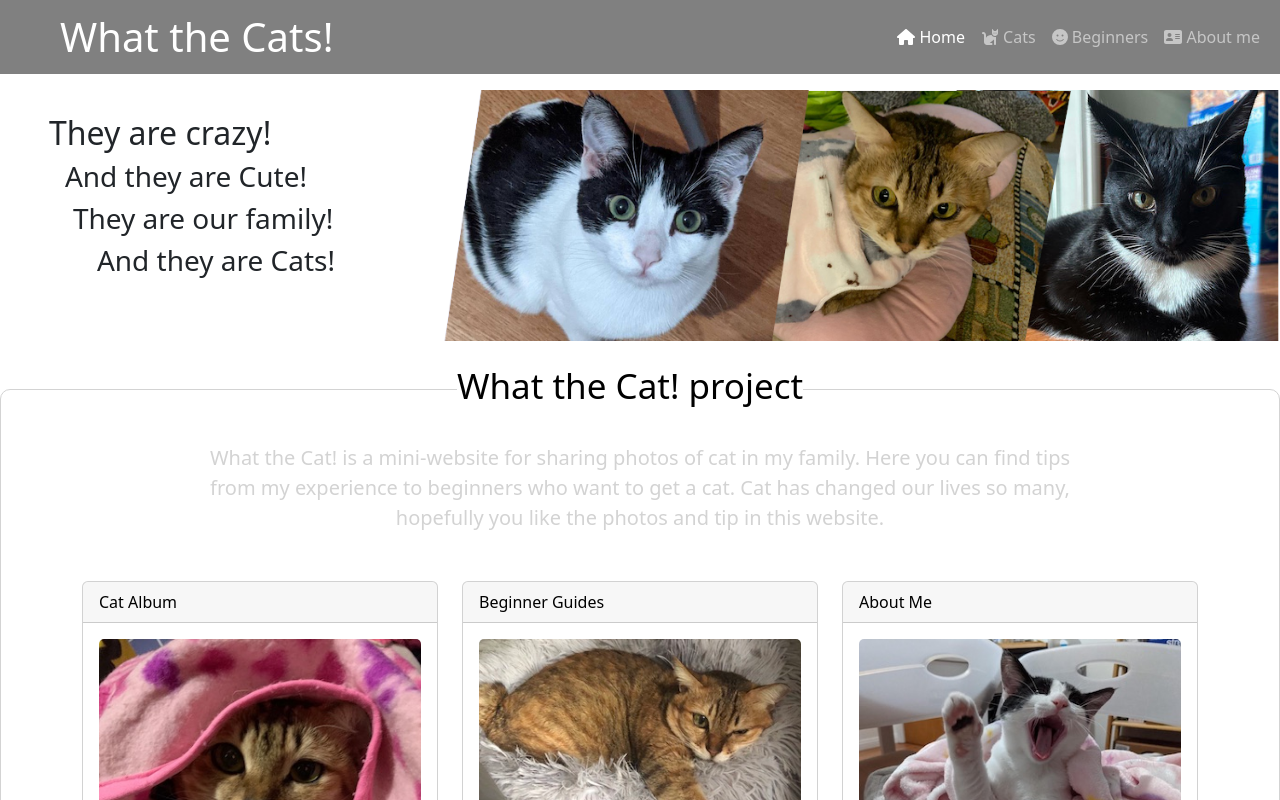
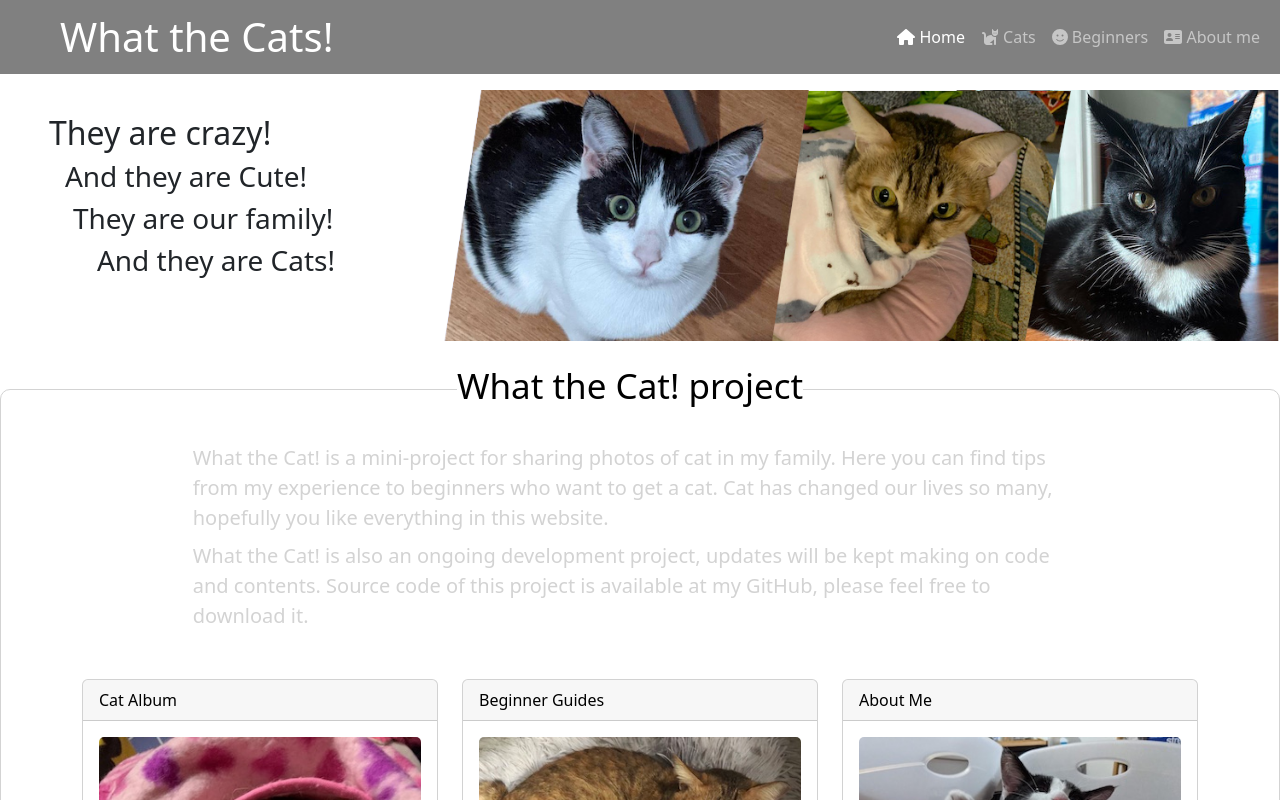
Before and after one commit to joetamsf/wtcatproject, a React (Create React App) app: page / in a window 1280 px wide. Shown: the top 800 px of the page. Built offline with nearby package versions, Linux system fonts and the light colour scheme.

Commit message:
updated homepage content

```diff
--- a/src/App.css
+++ b/src/App.css
@@ -406,7 +406,7 @@
   .nav-text {
       width: 70%;
       margin: auto;
-      text-align: center;
+      text-align: start;
 
   }
 }
--- a/src/App.js
+++ b/src/App.js
@@ -1,4 +1,4 @@
-import React, { useEffect }from 'react';
+import React, { useEffect } from 'react';
 //import logo from './logo.svg';
 //import { Counter } from './features/counter/Counter';
 import './App.css';
--- a/src/pages/HomePage.js
+++ b/src/pages/HomePage.js
@@ -16,10 +16,14 @@ const HomePage = () => {
                 <p className='nav-title1 home-fsize-35'>
                     What the Cat! project
                 </p>
+                <div className='nav-text mb-2'>
+                    What the Cat! is a mini-project for sharing photos of cat in my family.
+                    Here you can find tips from my experience to beginners who want to get a cat.
+                    Cat has changed our lives so many, hopefully you like everything in this website.
+                </div>
                 <div className='nav-text mb-5'>
-                    What the Cat! is a mini-website for sharing photos of cat in my family.
-                    Here you can find tips from my experience to beginners who want to get a cat.
-                    Cat has changed our lives so many, hopefully you like the photos and tip in this website.
+                    What the Cat! is also an ongoing development project, updates will be kept making on code and contents.
+                    Source code of this project is available at my GitHub, please feel free to download it.
                 </div>
                 <HomeCards homecards={HOMECARD} />
             </div>
```
